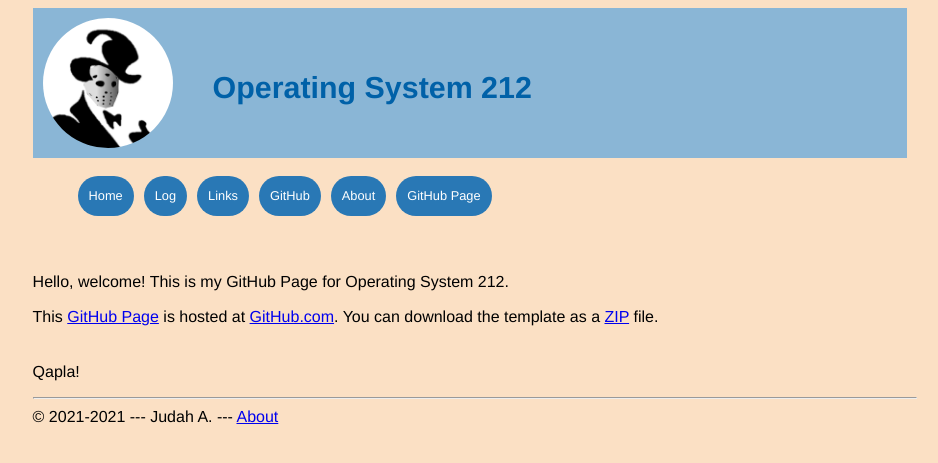
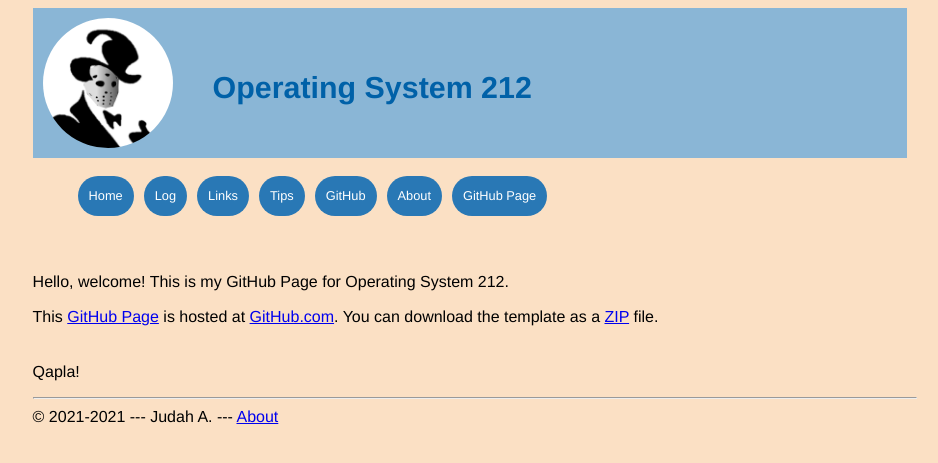
Before and after one commit to ariiesaka/os212, a Jekyll site: the page built from index.md, in a window 1280 px wide. Shown: the top 463 px of the page, without its empty margins (165-1103 px from the left). Built offline with Jekyll 4.4.1, drawn with Linux system fonts in a browser that asks for light colours.

Commit message:
OS212 ariiesaka update _config.yml

```diff
--- a/_config.yml
+++ b/_config.yml
@@ -13,6 +13,8 @@ navbarlinks:
   link:      "/TXT/mylog.txt"
 - navbar:    "Links"
   link:      "/LINKS/"
+- navbar:    "Tips"
+  link:      "/TIPS/"
 - navbar:    "GitHub"
   link:      "https://github.com/ariiesaka/os212"
 - navbar:    "About"
```
